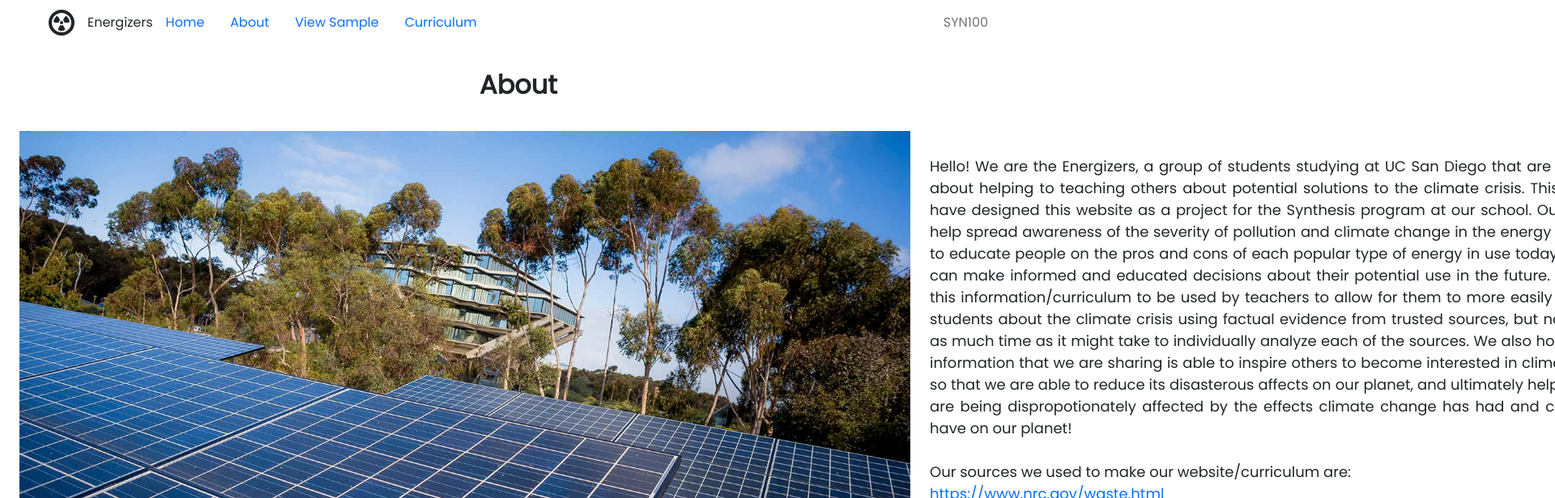
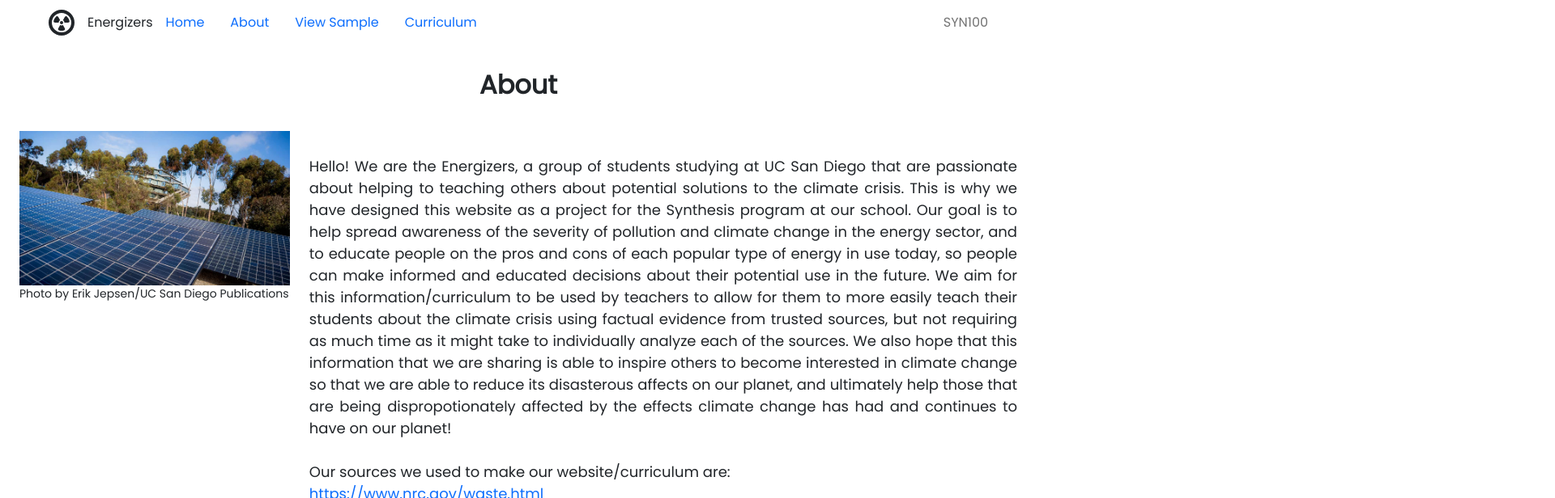
Before and after one commit to dyoo47/SYN100-Energizers, a React (Create React App) app: page /about in a window 1280 px wide. Shown: the top 616 px of the page at 81% size, 1920 px wide, since content can reach past the window. Built offline with nearby package versions, Linux system fonts and the light colour scheme.

Commit message:
fixed image not scaling

```diff
--- a/src/About.css
+++ b/src/About.css
@@ -22,6 +22,11 @@
     padding-left: 1.5rem;
     padding-right: 1.5rem;
 }
+.imageSize{
+    height: auto;
+    max-width: 100%;
+
+}
 /*
 .sources {
     display: flex;
--- a/src/About.js
+++ b/src/About.js
@@ -5,7 +5,7 @@ const About = () => {
     <h1 className="title">About</h1>
     <span className="page">
       <div className="image">
-        <img src="carbon-neutral-lead.jpg" alt="solar_panels" height={600} width={1100}/>
+        <img src="carbon-neutral-lead.jpg" alt="solar_panels" width={6000} className="imageSize"/>
         <small className="small">Photo by Erik Jepsen/UC San Diego Publications</small>
       </div>
       <span className="paragraph">
```
